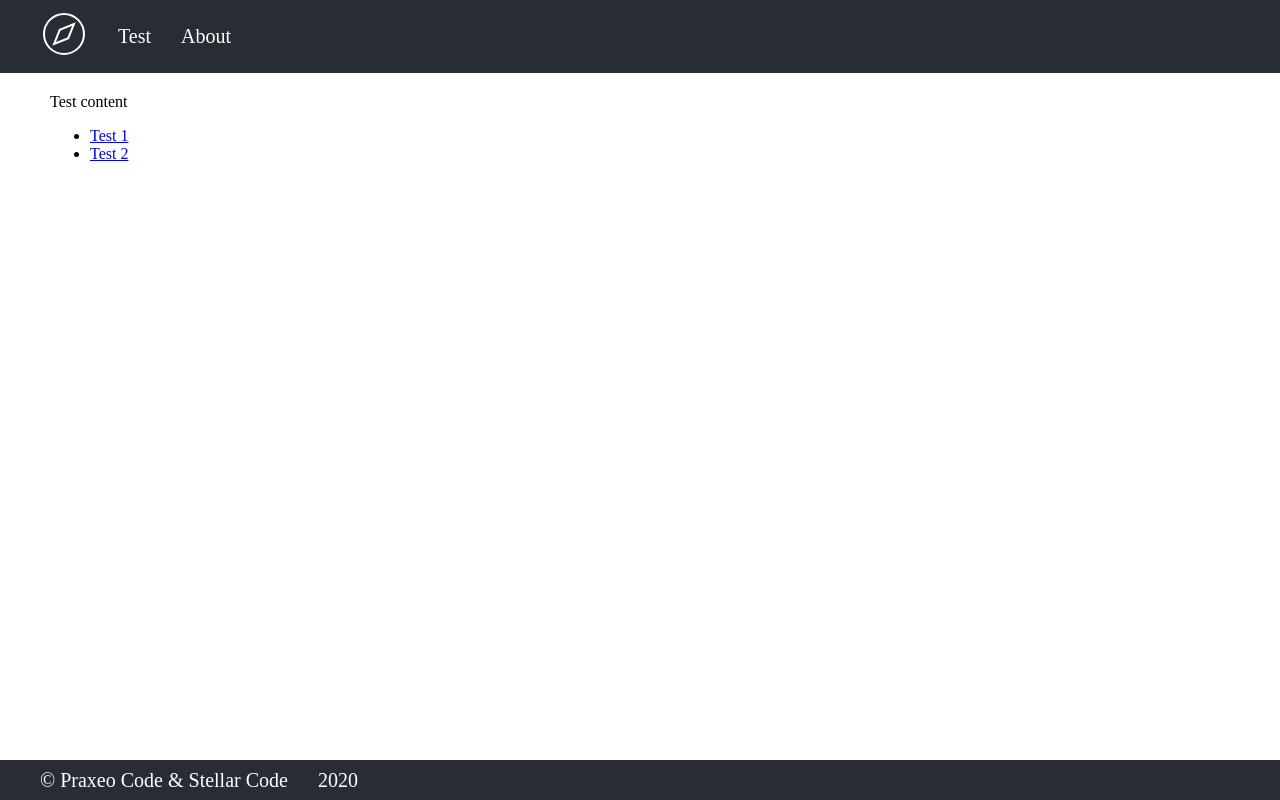
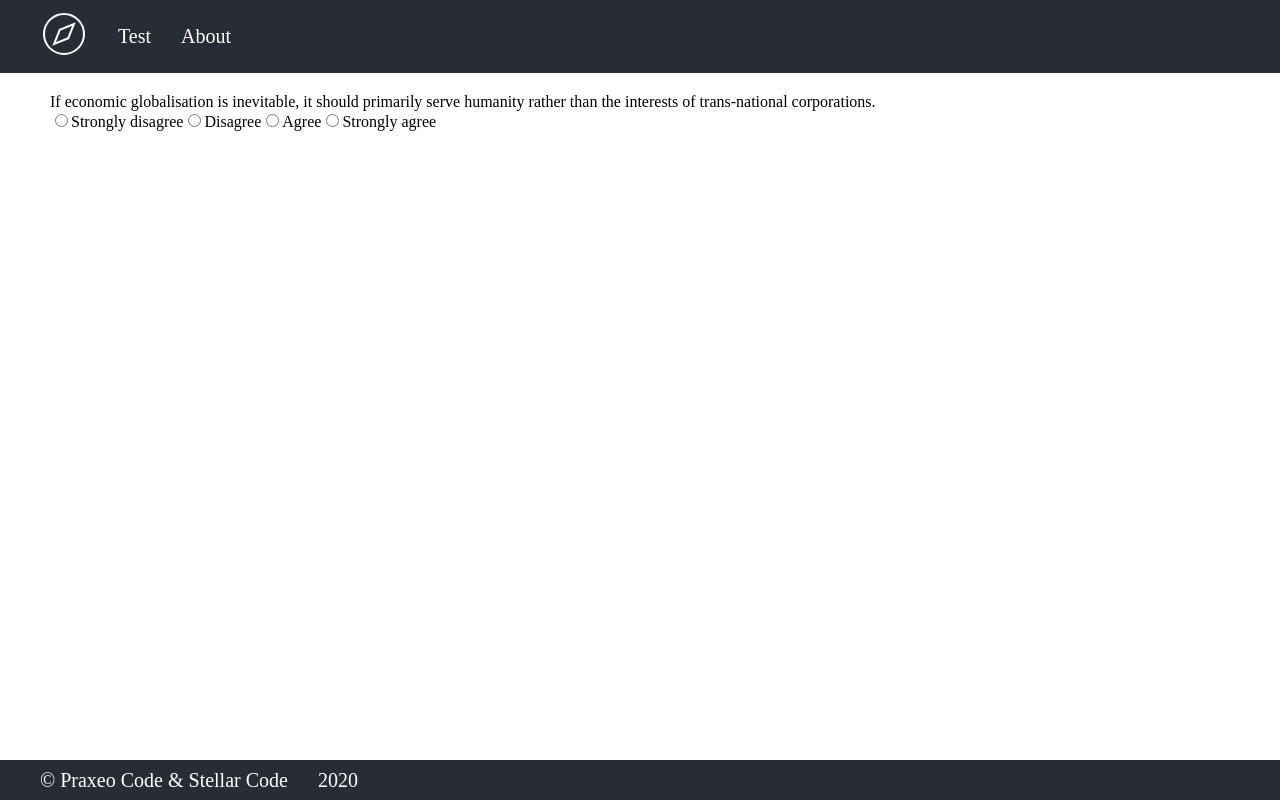
Before and after one commit to wsakolski/political-compass, a React (Create React App) app: page /test in a window 1280 px wide. Built offline with nearby package versions, Linux system fonts and the light colour scheme; a web font is replaced by a local one.

Commit message:
added checkbox component and test page component

```diff
--- a/src/App.jsx
+++ b/src/App.jsx
@@ -8,8 +8,10 @@ import WhoAreYou from './pages/WhoAreYou'
 import Header from './components/header.component'
 import Footer from './components/footer.component'
 import NavBar from './components/navbar.component'
+import CheckboxQuestion from './forms/CheckboxQuestion'
 import theme from './theme'
 import Container from './components/common/containers.component'
+import TestPage from './pages/test.page'
 
 const AppWrapper = styled.div`
   display: flex;
@@ -32,9 +34,9 @@ const App = () => (
       <AppContent>
         <Container>
           <Switch>
-            <Route exact path="/test" component={Test} />
+            <Route exact path="/test" component={TestPage} />
             <Route exact path="/about" component={About} />
-            <Route exact path="/question" component={WhoAreYou} />
+            <Route exact path="/question" component={CheckboxQuestion} />
             <Route exact path="/" component={Home} />
           </Switch>
         </Container>
--- /dev/null
+++ b/src/forms/CheckboxQuestion.tsx
@@ -0,0 +1,47 @@
+import React, { FC, useState, ChangeEvent } from 'react'
+
+interface AnswerPoints {
+  x: number
+  y: number
+}
+
+interface Answer {
+  id: number
+  text: string
+  points: AnswerPoints
+}
+
+interface Question {
+  questionText: string
+  answers: Answer[]
+}
+
+interface QuestionProps {
+  question: Question
+}
+
+
+const CheckboxQuestion: FC<QuestionProps> = ({ question }) => {
+  const [answer, setAnswer] = useState(null)
+  // console.log(answer);
+
+  console.log(question)
+  const handleChange = (event: ChangeEvent<HTMLInputElement>) => {
+    setAnswer(event.target.value)
+    // event.target.checked = true
+  }
+  return (
+    <>
+      <h2>{question.questionText}</h2>
+      {question.answers.map(({id,text}) => (
+        <label key={id} htmlFor='answer'>
+          <input type="radio" id='answer' value={id} name='question' onChange={handleChange} checked={(answer === id)}  />
+          {text}
+        </label>
+))}
+
+    </>
+)
+}
+
+export default CheckboxQuestion
--- /dev/null
+++ b/src/pages/test.page.tsx
@@ -0,0 +1,41 @@
+import React from 'react'
+import CheckboxQuestion from '../forms/CheckboxQuestion'
+
+const question = {
+  questionText:
+    'If economic globalisation is inevitable, it should primarily serve humanity rather than the interests of trans-national corporations.',
+  answers: [
+    {
+      id: 1,
+      text: 'Strongly disagree',
+      points: { x: 1, y: 1 },
+    },
+    {
+      id: 2,
+      text: 'Disagree',
+      points: { x: 1, y: 1 },
+    },
+    {
+      id: 3,
+      text: 'Agree',
+      points: { x: 1, y: 1 },
+    },
+    {
+      id: 4,
+      text: 'Strongly agree',
+      points: { x: 1, y: 1 },
+    },
+  ],
+}
+
+
+
+const TestPage = () => {
+  return (
+    <div>
+      <CheckboxQuestion question={question} />
+    </div>
+  )
+}
+
+export default TestPage
```
